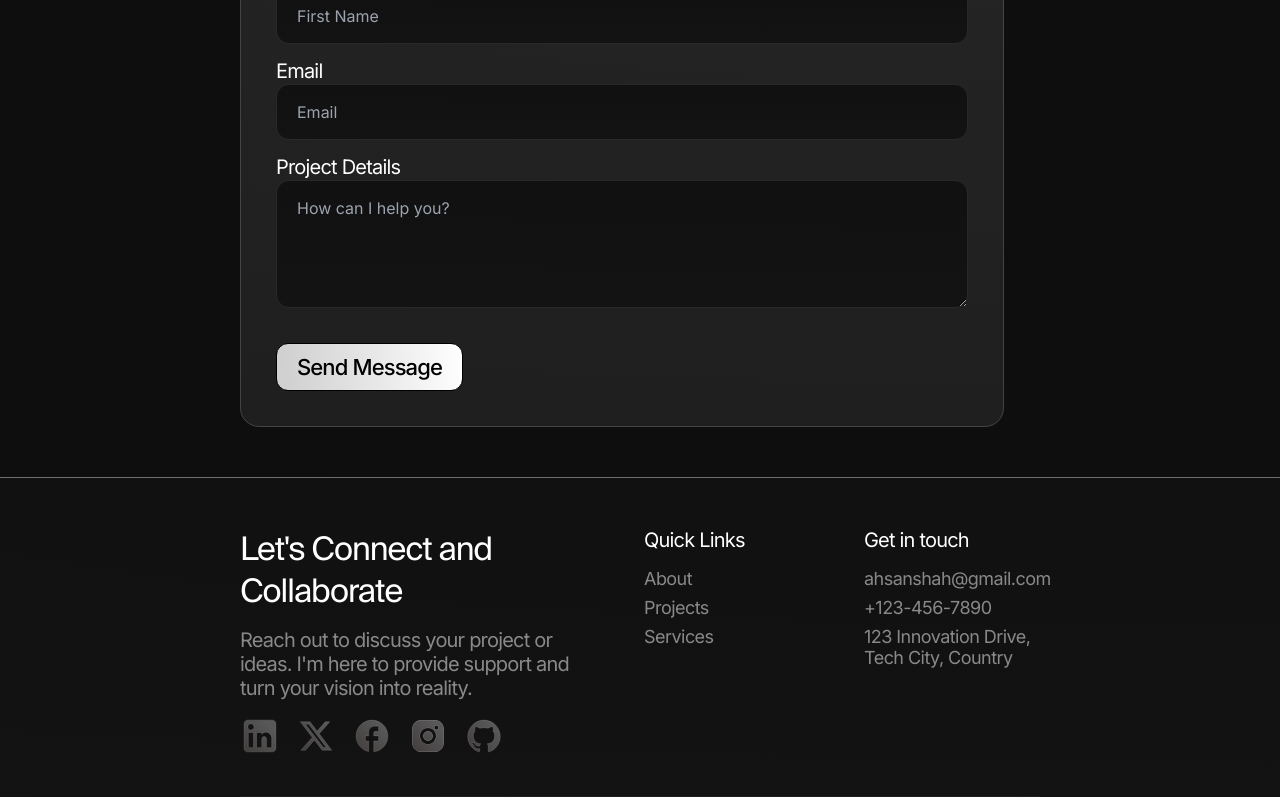
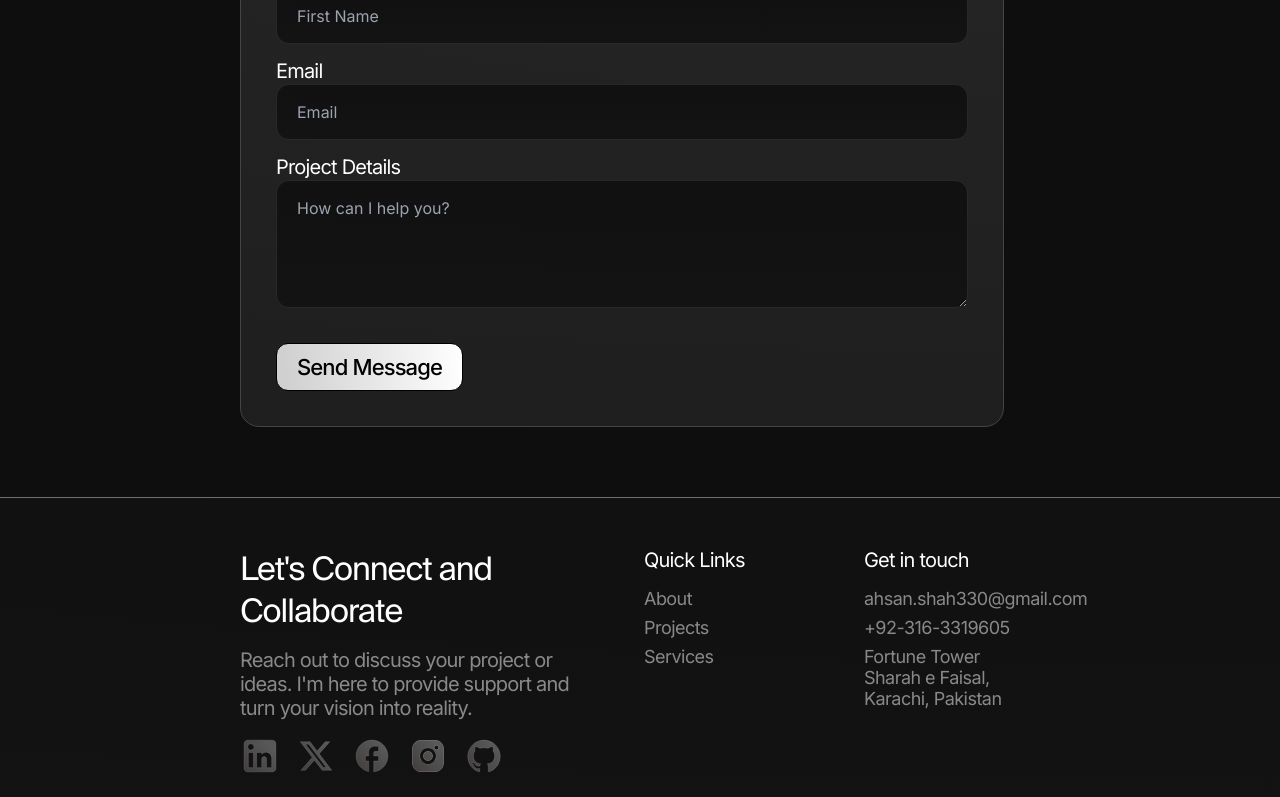
Before and after one commit to ahsan-ali49/ahsan-portfolio-app, a Next.js app: page / in a window 1280 px wide. Shown: the part 2000-2797 px from the top of the page. Built offline with nearby package versions, Linux system fonts and the light colour scheme.

Commit message:
refactored code

```diff
--- a/src/app/_components/ContactSection.jsx
+++ b/src/app/_components/ContactSection.jsx
@@ -2,7 +2,7 @@ import React from "react";
 
 const ContactSection = () => {
   return (
-    <section className="pt-[30px] md:px-[140px] md:mb-[50px]">
+    <section className="pt-[30px] md:px-[140px] md:mb-[70px]">
       <div>
         <h2 className="suisse-white-48-500">Get in touch</h2>
         <p className="inter-white-20-400  opacity-50 mt-2.5 w-1/2">
--- a/src/app/_components/Footer.jsx
+++ b/src/app/_components/Footer.jsx
@@ -5,16 +5,15 @@ import facebook from "/public/icons/facebook.svg";
 import instagram from "/public/icons/instagram.svg";
 import github from "/public/icons/github.svg";
 import Image from "next/image";
-// FaXing, FaGithub, FaInstagram } from "react-icons/fa";
 
 const Footer = () => {
   return (
-    <footer className="footer">
+    <footer className="footer md:mt-[50px]">
       <div className="flex justify-between">
         {/* Left Section */}
         <div className="w-[45%]">
           <h3 className="text-white-32-500 mb-4">
-            Let's Connect and Collaborate
+            Let&apos;s Connect and Collaborate
           </h3>
           <p className="inter-white-20-400 opacity-50 mb-4">
             Reach out to discuss your project or ideas. I'm here to provide
@@ -67,16 +66,19 @@ const Footer = () => {
           <h4 className="inter-white-20-500 mb-4">Get in touch</h4>
           <ul className="space-y-2">
             <li>
-              <a href="mailto:ahsanshah@gmail.com" className="hover:text-white">
-                ahsanshah@gmail.com
+              <a
+                href="mailto:ahsan.shah@gmail.com"
+                className="hover:text-white"
+              >
+                ahsan.shah330@gmail.com
               </a>
             </li>
             <li>
               <a href="tel:+1234567890" className="hover:text-white">
-                +123-456-7890
+                +92-316-3319605
               </a>
             </li>
-            <li>123 Innovation Drive, Tech City, Country</li>
+            <li>Fortune Tower Sharah e Faisal, Karachi, Pakistan</li>
           </ul>
         </div>
       </div>
--- a/src/app/layout.js
+++ b/src/app/layout.js
@@ -3,6 +3,8 @@ import "./globals.css";
 import Navbar from "./_components/Navbar";
 import { Inter } from "next/font/google";
 import Footer from "./_components/Footer";
+import HeroSection from "./_components/HeroSection";
+import TabNavigation from "./_components/TabNavigation";
 
 const inter = Inter({ subsets: ["latin"] });
 const geistSans = localFont({
@@ -28,6 +30,10 @@ export default function RootLayout({ children }) {
         className={`${geistSans.variable} ${geistMono.variable} ${inter.className} antialiased`}
       >
         <Navbar />
+        <div className="md:px-[100px]">
+          <HeroSection />
+          <TabNavigation />
+        </div>
         {children}
         <Footer />
       </body>
--- a/src/app/page.js
+++ b/src/app/page.js
@@ -1,14 +1,10 @@
 import ContactSection from "./_components/ContactSection";
-import HeroSection from "./_components/HeroSection";
 import ServicesSection from "./_components/ServicesSection";
-import TabNavigation from "./_components/TabNavigation";
 import ToolsSection from "./_components/ToolsSection";
 
 export default function Home() {
   return (
     <main className="md:px-[100px] md:py-0">
-      <HeroSection />
-      <TabNavigation />
       <ServicesSection />
       <ToolsSection />
       <ContactSection />
```
